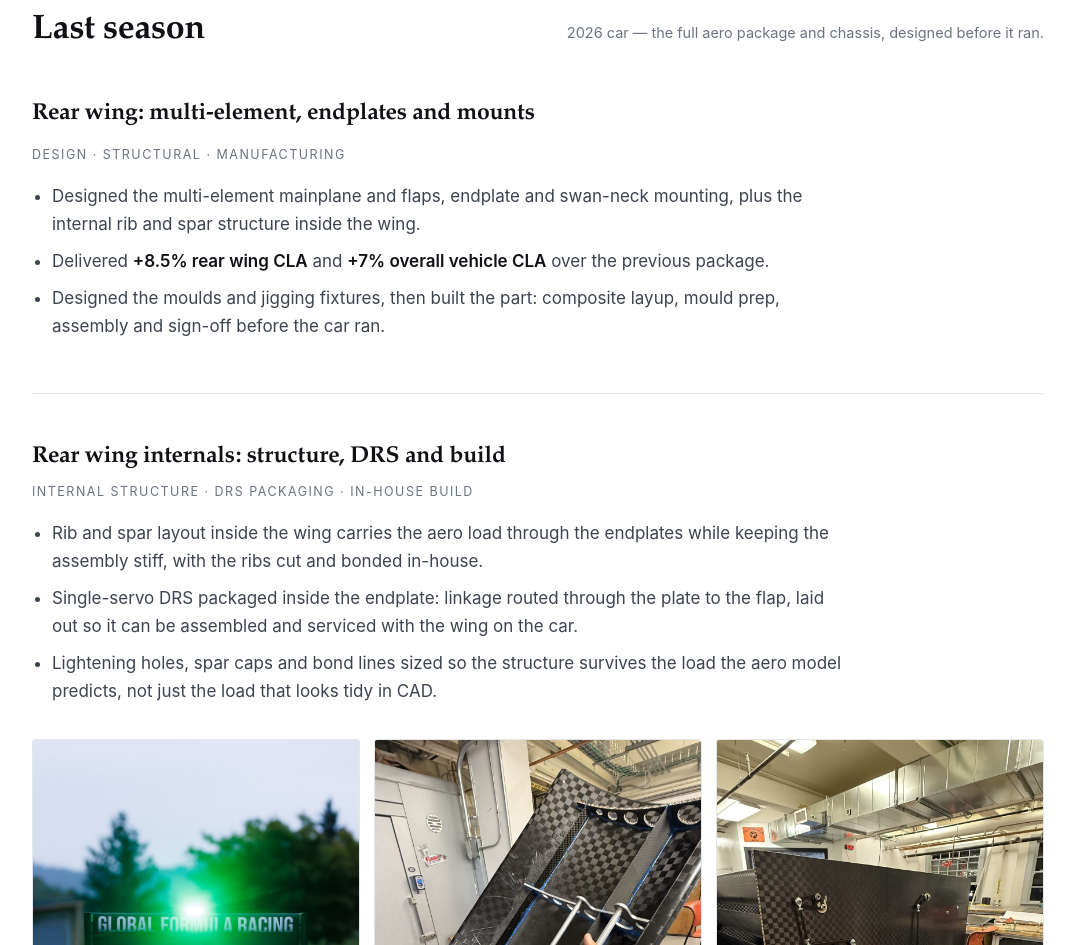
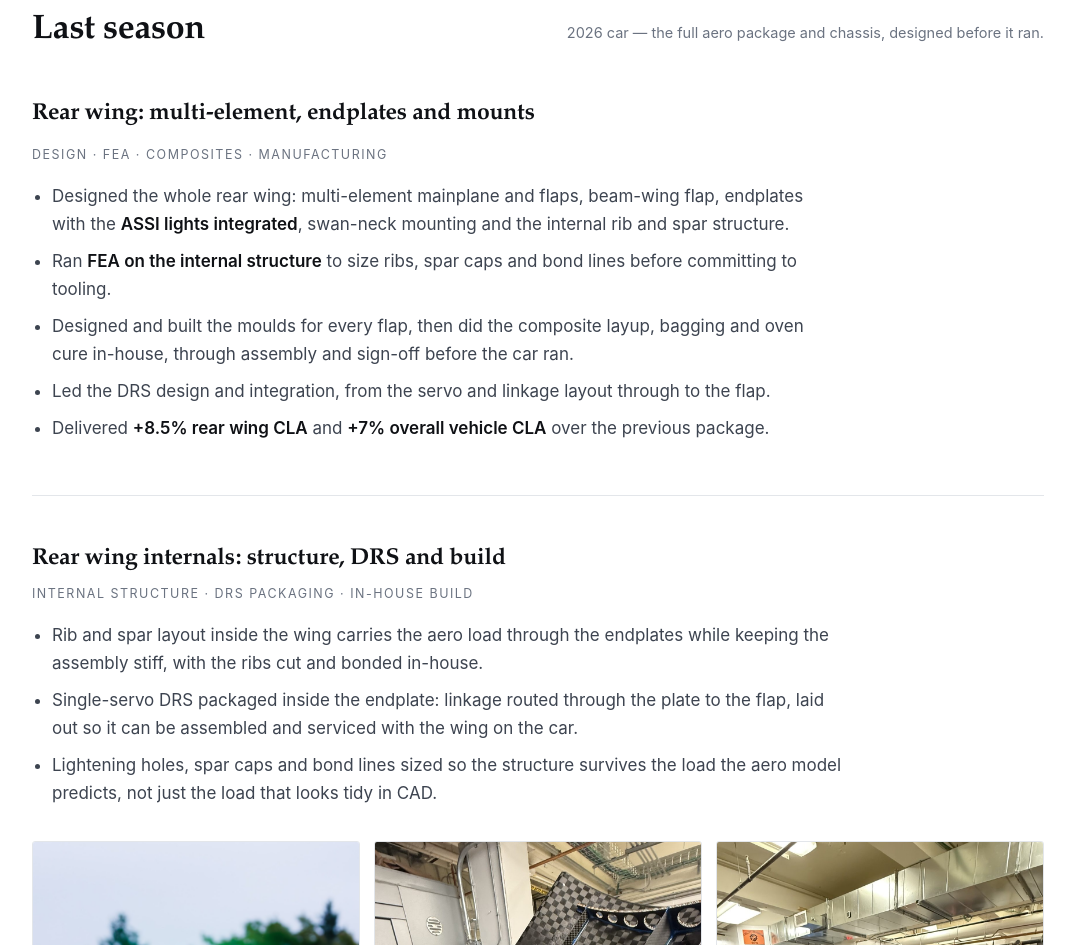
Before and after one commit to kevtopete/portfolio, a plain HTML site: page index.html in a window 1280 px wide. Shown: the part 1002-1947 px from the top of the page, without its empty margins (102-1177 px from the left). Drawn offline with Linux system fonts and the light colour scheme.

Commit message:
Expand the rear wing card to cover the full design, FEA, tooling and build scope

```diff
--- a/index.html
+++ b/index.html
@@ -215,11 +215,13 @@
       <article class="project no-fig">
         <div class="txt">
           <h3>Rear wing: multi-element, endplates and mounts</h3>
-          <p class="meta">Design · Structural · Manufacturing</p>
+          <p class="meta">Design · FEA · Composites · Manufacturing</p>
           <ul>
-            <li>Designed the multi-element mainplane and flaps, endplate and swan-neck mounting, plus the internal rib and spar structure inside the wing.</li>
+            <li>Designed the whole rear wing: multi-element mainplane and flaps, beam-wing flap, endplates with the <b>ASSI lights integrated</b>, swan-neck mounting and the internal rib and spar structure.</li>
+            <li>Ran <b>FEA on the internal structure</b> to size ribs, spar caps and bond lines before committing to tooling.</li>
+            <li>Designed and built the moulds for every flap, then did the composite layup, bagging and oven cure in-house, through assembly and sign-off before the car ran.</li>
+            <li>Led the DRS design and integration, from the servo and linkage layout through to the flap.</li>
             <li>Delivered <b>+8.5% rear wing CLA</b> and <b>+7% overall vehicle CLA</b> over the previous package.</li>
-            <li>Designed the moulds and jigging fixtures, then built the part: composite layup, mould prep, assembly and sign-off before the car ran.</li>
           </ul>
         </div>
       </article>
```
